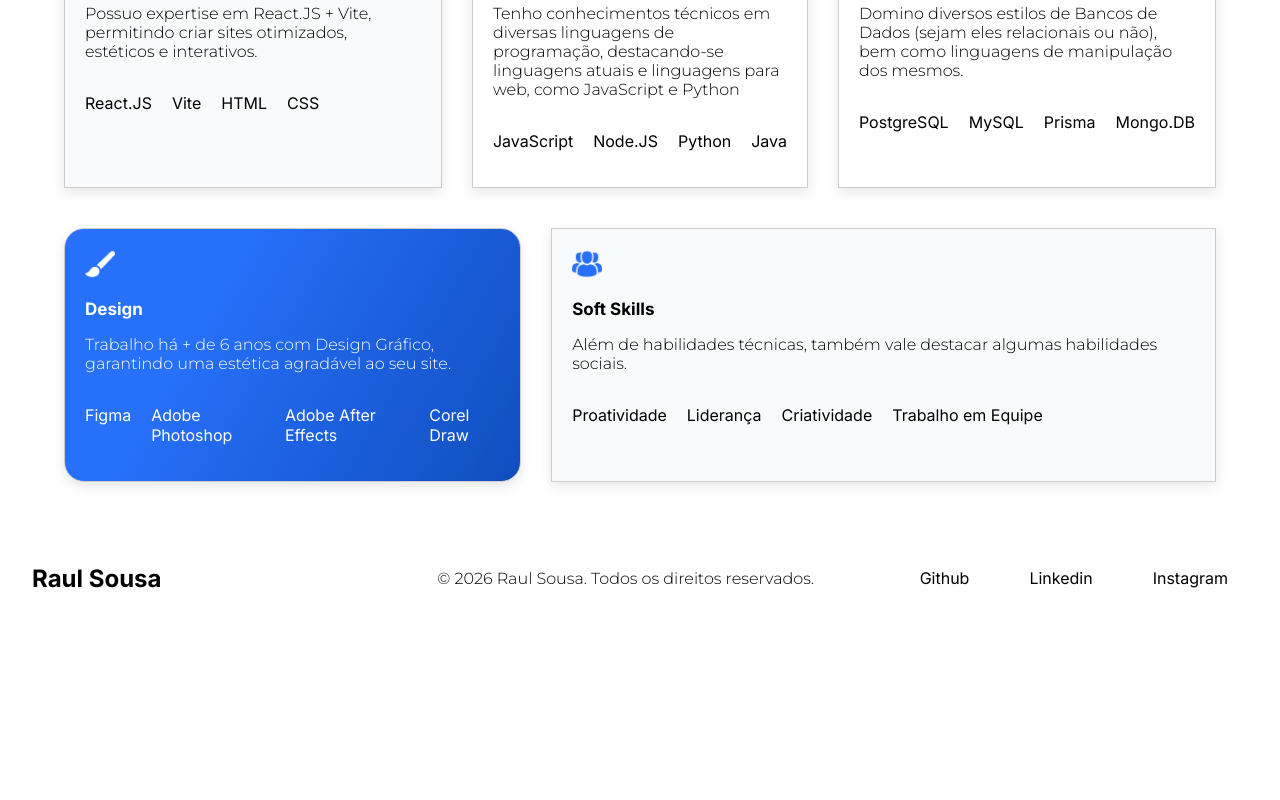
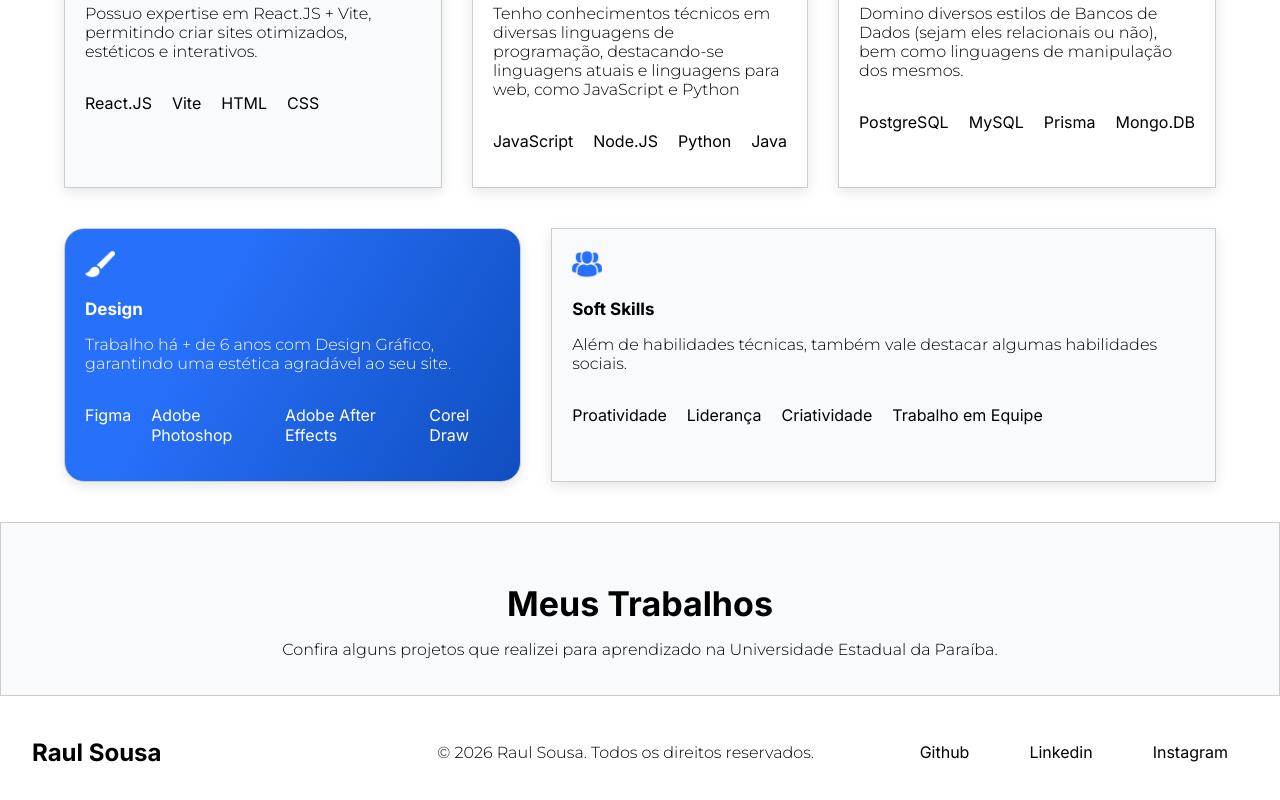
Before and after one commit to codArtic0/portfolio, a React (Vite) app: page / in a window 1280 px wide. Shown: the part 1113-1913 px from the top of the page. Before the commit the page ends 1747 px from the top, so only its background shows below. Built offline with nearby package versions, Linux system fonts and the light colour scheme.

Commit message:
ADD: Works Page

```diff
--- a/src/pages/App.jsx
+++ b/src/pages/App.jsx
@@ -2,6 +2,7 @@ import Footer from "../components/Footer";
 import Header from "../components/Header";
 import Home from "./Home";
 import Skills from "./Skills";
+import Works from "./Works";
 
 export default function App() {
   return (
@@ -9,6 +10,7 @@ export default function App() {
       <Header/>
       <Home/>
       <Skills/>
+      <Works/>
       <Footer/>
     </div>
   );
--- /dev/null
+++ b/src/pages/Works.jsx
@@ -0,0 +1,10 @@
+import "../styles/Works.css"
+
+export default function Works(){
+    return(
+        <div className="work-container">
+            <h2>Meus Trabalhos</h2>
+            <p>Confira alguns projetos que realizei para aprendizado na Universidade Estadual da Paraíba.</p>
+        </div>
+    )
+}
--- /dev/null
+++ b/src/styles/Works.css
@@ -0,0 +1,13 @@
+.work-container{
+    background-color: var(--cinzinha);
+    display: flex;
+    flex-direction: column;
+    align-items: center;
+    justify-content: center;
+    border: solid 1px #CCC;
+    padding: 20px;
+}
+
+.work-container h1{
+    text-align: center;
+}
```
